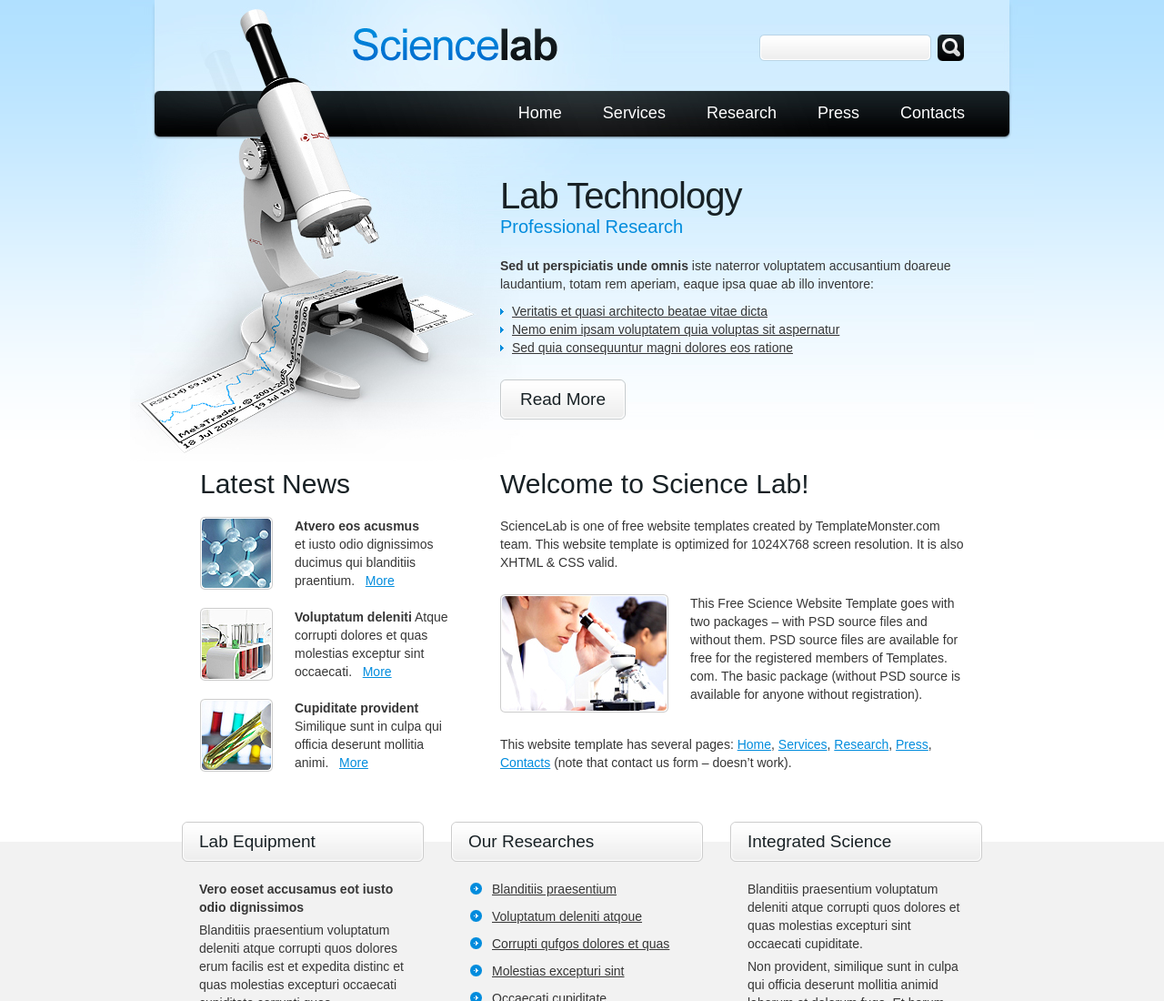
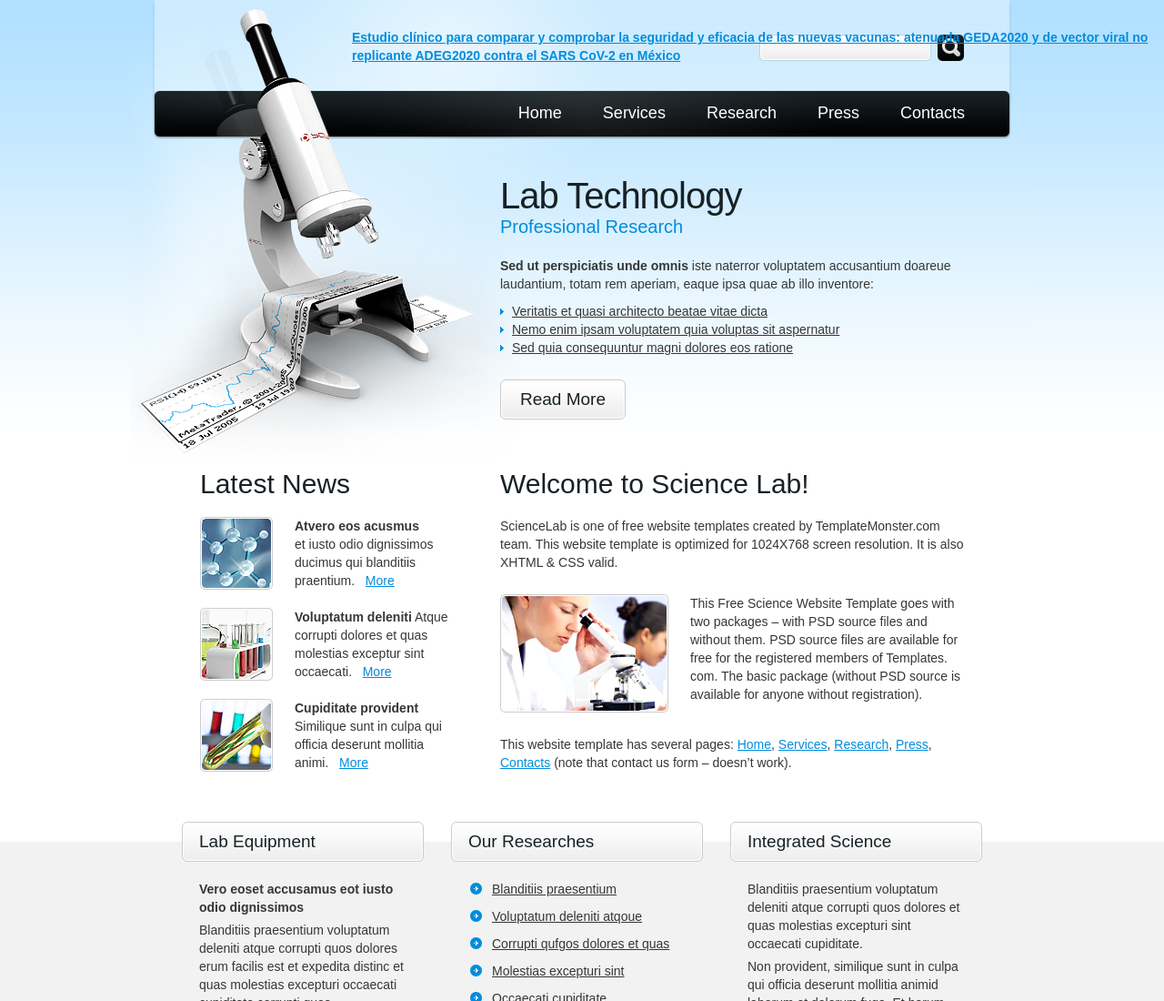
Before and after one commit to Gisrocha/Estudio-clinico-para-comparar-y-comprobar-la-seguridad-y-eficacia-de-nuevas-vacunas, a plain HTML site: page index.html in a window 1280 px wide. Shown: the top 1100 px of the page at 91% size. Drawn offline with Linux system fonts and the light colour scheme.

Commit message:
Update index.html

```diff
--- a/index.html
+++ b/index.html
@@ -18,7 +18,7 @@
     <div class="main">
       <header>
         <div class="wrapper">
-          <h1><a href="index.html" id="logo">Estudio clínico para comparar y comprobar la seguridad y eficacia de las nuevas vacunas: atenuada GEDA2020 y de vector viral no replicante ADEG2020 contra el SARS CoV-2 en México</a></h1>
+          <h1><a href="index.html" id=>Estudio clínico para comparar y comprobar la seguridad y eficacia de las nuevas vacunas: atenuada GEDA2020 y de vector viral no replicante ADEG2020 contra el SARS CoV-2 en México</a></h1>
           <form id="search" method="post" action="#">
             <div>
               <input type="submit" class="submit" value="">
```
